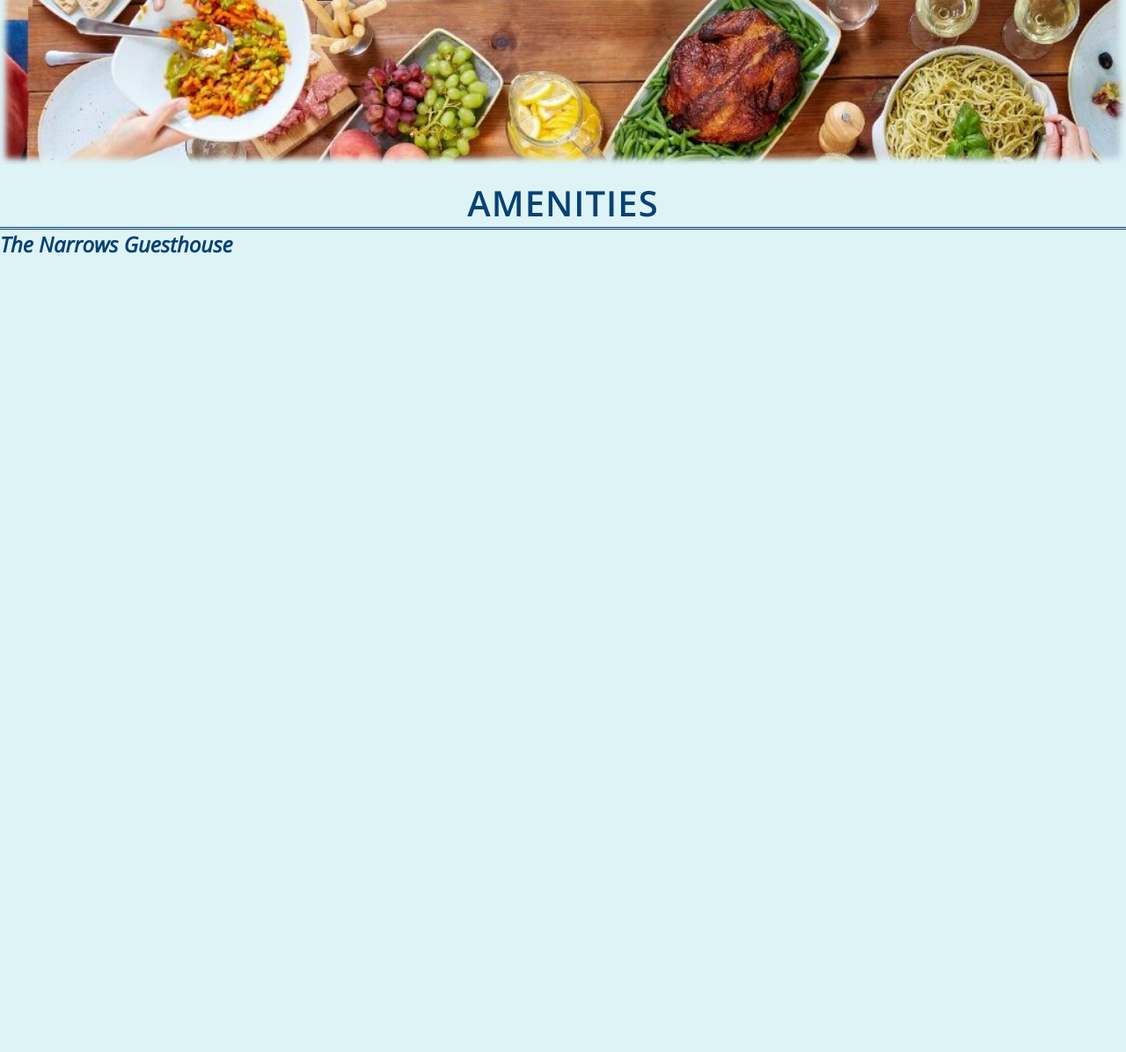
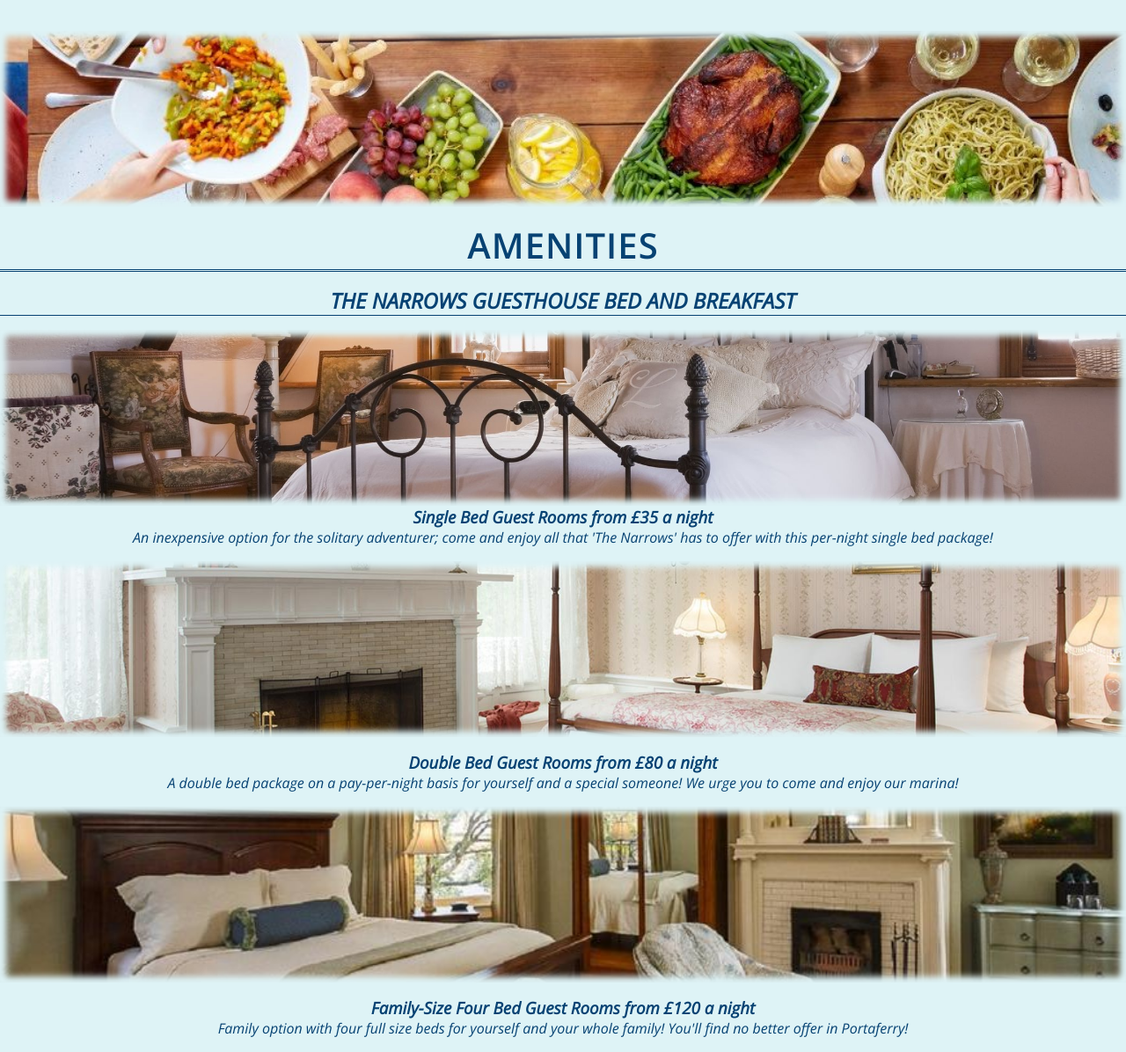
Before and after one commit to RavoPL/narrows-portaferry, a plain HTML site: page amenities.html in a window 1280 px wide. Shown: the part 2003-3199 px from the top of the page at 88% size. Before the commit the page ends 2297 px from the top, so only its background shows below. Drawn offline with nearby package versions, Linux system fonts and the light colour scheme.

Commit message:
Finished the Amenities section of the Menu and Amenities page of the website, added the necessary images and styling

```diff
--- a/amenities.html
+++ b/amenities.html
@@ -88,7 +88,16 @@
         <!-- amenities section -->
         <h1>Amenities</h1>
         <div id="amenities-section">
-            <h2>The Narrows Guesthouse</h2>
+            <h2>The Narrows Guesthouse Bed and Breakfast</h2>
+            <div id="amenities-photo-one"></div>
+            <h3>Single Bed Guest Rooms from £35 a night</h3>
+            <p>An inexpensive option for the solitary adventurer; come and enjoy all that 'The Narrows' has to offer with this per-night single bed package!</p>
+            <div id="amenities-photo-two"></div>
+            <h3>Double Bed Guest Rooms from £80 a night</h3>
+            <p>A double bed package on a pay-per-night basis for yourself and a special someone! We urge you to come and enjoy our marina!</p>
+            <div id="amenities-photo-three"></div>
+            <h3>Family-Size Four Bed Guest Rooms from £120 a night</h3>
+            <p>Family option with four full size beds for yourself and your whole family! You'll find no better offer in Portaferry!</p>
         </div>
     </section>
 </body>
--- a/assets/css/style.css
+++ b/assets/css/style.css
@@ -516,16 +516,17 @@ footer {
     border-bottom: 3px double #064273;
 }
 
-#menu-text {
+#menu-text, #amenities-section {
     text-align: center;
 }
 
-#menu-text h2 {
+#menu-text h2, #amenities-section h2 {
+    margin-top: 1rem!important;
     text-transform: uppercase;
     border-bottom: 1px solid #064273;
 }
 
-#menu-text p {
+#menu-text p, #amenities-section p {
     margin-bottom: 1rem!important
 }
 
@@ -548,3 +549,32 @@ footer {
     background-size: cover;
     box-shadow: 0 0 7px 7px #def3f6 inset;
 }
+
+/* amenities section photo banners */
+
+#amenities-photo-one {
+    margin-top: 1rem;
+    height: 200px;
+    width: 100%;
+    background: url('../images/amenitiesone.jpg') no-repeat center local;
+    background-size: cover;
+    box-shadow: 0 0 7px 7px #def3f6 inset;
+}
+
+#amenities-photo-two {
+    margin-bottom: 1rem;
+    height: 200px;
+    width: 100%;
+    background: url('../images/amenitiestwo.jpg') no-repeat center local;
+    background-size: cover;
+    box-shadow: 0 0 7px 7px #def3f6 inset;
+}
+
+#amenities-photo-three {
+    margin-bottom: 1rem;
+    height: 200px;
+    width: 100%;
+    background: url('../images/amenitiesthree.jpg') no-repeat center local;
+    background-size: cover;
+    box-shadow: 0 0 7px 7px #def3f6 inset;
+}
```
Also changed, not shown: assets/images/amenitiesone.jpg (added), assets/images/amenitiesthree.jpg (added), assets/images/amenitiestwo.jpg (added).
